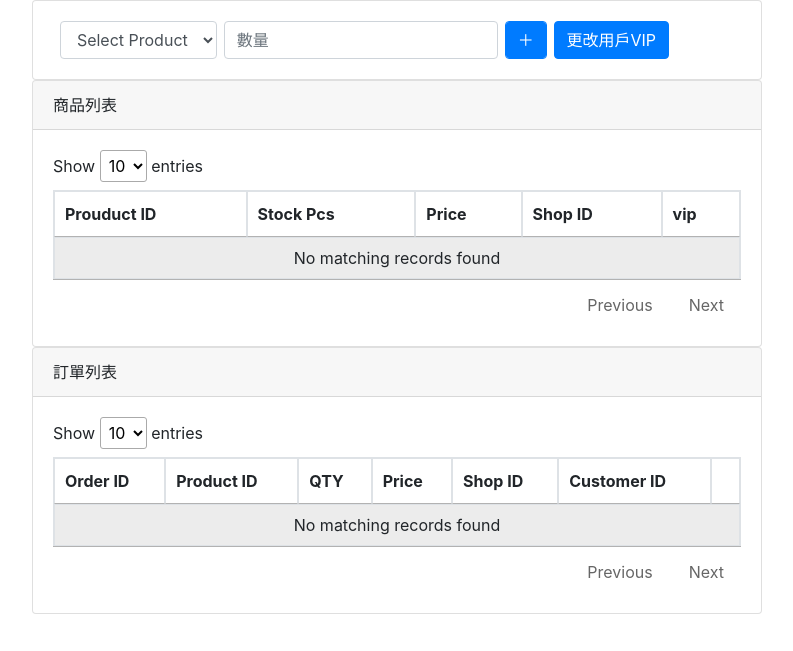
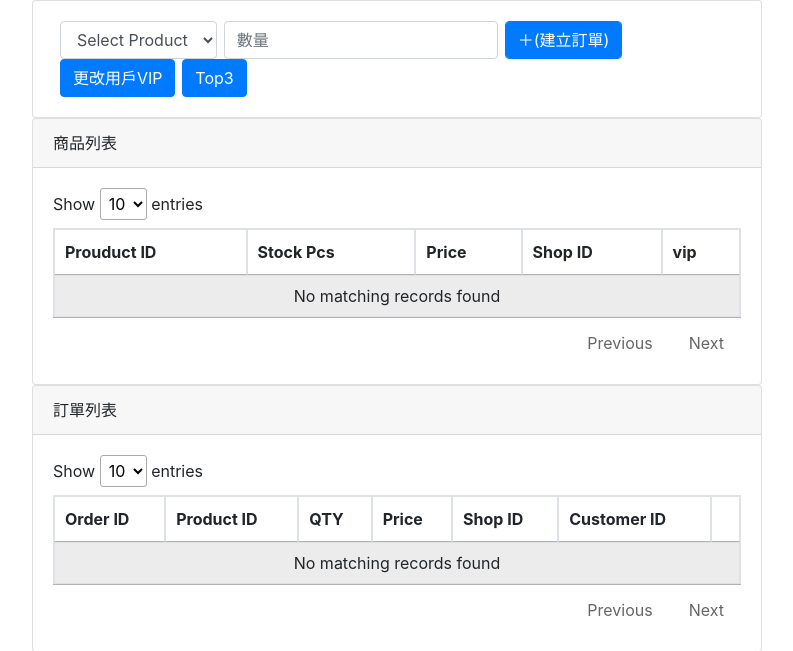
Before and after one commit to u0052041/CMS, a Django app: page / in a window 1280 px wide. Shown: the top 651 px of the page, without its empty margins (53-846 px from the left). Run offline with Django 3.2, Linux system fonts and the light colour scheme; the visitor is signed in with stand-in values (Sample User, id 1); data comes from the database, SQL or seed files in the repository; data that the repository does not hold is empty; some libraries are stand-ins or nearby versions.

Commit message:
Add template SaleTop3 modal

```diff
--- a/CMS/templates/pages/home.html
+++ b/CMS/templates/pages/home.html
@@ -35,11 +35,16 @@
                                 <input type="text" class="form-control" placeholder="數量" id="qty_input">
                             </div>
                             <div class="form-group" style="padding-left: 1%">
-                                <button type="button" class="btn btn-primary form-control" onclick="create_order(event)">＋</button>
+                                <button type="button" class="btn btn-primary form-control" onclick="create_order(event)">＋(建立訂單)</button>
                             </div>
                             <div class="form-check" style="padding-left: 1%">
                                 <button type="button" class="btn btn-primary" data-toggle="modal" data-target="#UserModal">
                                     更改用戶VIP
+                                </button>
+                            </div>
+                             <div class="form-check" style="padding-left: 1%">
+                                <button type="button" class="btn btn-primary" onclick="getTop3()">
+                                    Top3
                                 </button>
                             </div>
                         </form>
@@ -100,7 +105,7 @@
         </div>
     </div>
 
-    <div class="modal fade" id="UserModal" tabindex="-1" role="dialog">
+    <div class="modal fade" id="UserModal" tabindex="-1" role="dialog" aria-hidden="true">
         <div class="modal-dialog" role="document">
             <div class="modal-content">
                 <div class="modal-header">
@@ -122,6 +127,22 @@
                             <button type="button" class="form-control btn btn-danger" onclick="update_user_vip(false)">
                                 關閉VIP
                             </button>
+                        </div>
+                    </form>
+                </div>
+            </div>
+        </div>
+    </div>
+
+    <div class="modal fade" id="SaleTop3Modal" tabindex="-1" role="dialog" aria-hidden="true">
+        <div class="modal-dialog" role="document">
+            <div class="modal-content">
+                <div class="modal-header">
+                    <h5 class="modal-title" id="exampleModalLabel">銷售數量前三名</h5>
+                </div>
+                <div class="modal-body">
+                    <form id="sales_top3_form">
+                    </form>
                 </div>
             </div>
         </div>
@@ -324,6 +345,33 @@
                 }
             });
         }
+
+        function getTop3(){
+            $.ajax({
+                type: 'GET',
+                url: "/api/product/top3/",
+                success: function (data) {
+                    $("#sales_top3_form").html("")
+                    for (idx in data.top3_product){
+                        $("#sales_top3_form").append(
+                            '<div class="form-group">'+
+                                '<p>Product ID: '+data.top3_product[idx].id+', '+
+                                'Total Sales: '+data.top3_product[idx].sales_sum+'</p>'+
+                           '</div>'
+                        )
+                    }
+                    $("#SaleTop3Modal").modal("show");
+                },
+                error: function (err){
+                    $("#notify").html(
+                        '<div class="alert alert-danger alert-dismissible">'+
+                        '<strong>'+JSON.stringify(err.responseJSON)+'</strong>'+
+                        '<button type="button" class="close" data-dismiss="alert">&times;</button>'+
+                        '</div>'
+                    )
+                }
+            });
+        }
     </script>
   </body>
 </html>
```
Lines whose indentation alone changed are shown as unchanged.
